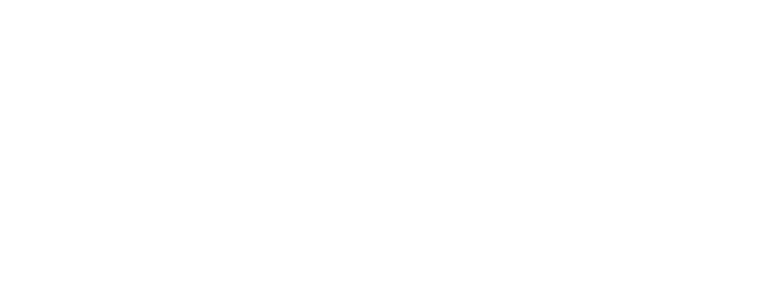
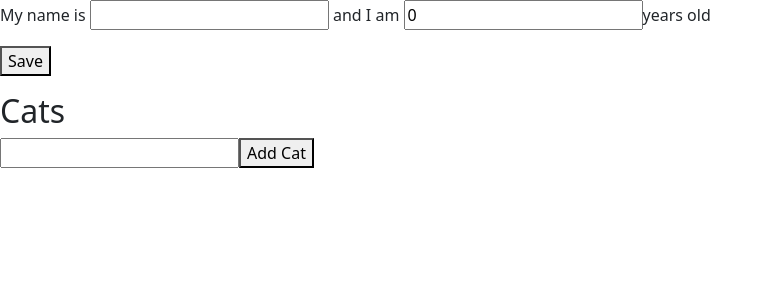
Before and after one commit to SamsulArifin80/LatihanNuxt, a Nuxt app: page /storage in a window 1280 px wide. Before the commit this address had no page. Shown: the top 300 px of the page, without its empty margins (0-773 px from the left). Built offline with nearby package versions, Linux system fonts and the light colour scheme.

Commit message:
update
update untuk modul localstorage

```diff
--- a/components/HeaderWeb.vue
+++ b/components/HeaderWeb.vue
@@ -2,15 +2,23 @@
     <nav class="navbar navbar-expand-md navbar-light bg-light">
     <div class="container">
     <a class="navbar-brand" href="#">Taskist</a>
-    <button class="navbar-toggler" type="button" data-bs-toggle="collapse"
-    data-bs-target="#navbarSupportedContent" aria-controls="navbarSupportedContent"
-    aria-expanded="false" aria-label="Toggle navigation">
+    <button class="navbar-toggler"
+      type="button"
+      data-bs-toggle="collapse"
+      data-bs-target="#navbarSupportedContent"
+      aria-controls="navbarSupportedContent"
+      aria-expanded="false"
+      aria-label="Toggle navigation">
     <span class="navbar-toggler-icon"></span>
     </button>
     <div class="collapse navbar-collapse" id="navbarSupportedContent">
         <ul class="navbar-nav me-auto mb-2 mb-lg-0">
           <li class="nav-item">
-          <a class="nav-link active" aria-current="page" href="/">Home</a>
+          <nuxt-link class="nav-link active" to="/">Home</nuxt-link>
+          </li>
+          <li class="nav-item">
+            <nuxt-link class="nav-link active" aria-current="page" to="/app">Todo</nuxt-link>
+          </li>
           <li class="nav-item">
           <a class="nav-link active" aria-current="page" href="/latihan">Latihan</a>
           </li>
@@ -23,6 +31,9 @@
           <li class="nav-item">
           <a class="nav-link active" aria-current="page" href="/list">List</a>
           </li>
+          <li class="nav-item">
+          <a class="nav-link active" aria-current="page" href="/storage">Storage</a>
+          </li>
         </ul>
     </div>
     </div>
--- /dev/null
+++ b/pages/storage.vue
@@ -0,0 +1,72 @@
+<template>
+    <div id="app">
+        <p>
+            My name is <input v-model="name">
+            and I am <input v-model="age">years old
+        </p>
+        <p>
+            <button @click="onSubmit">Save</button>
+        </p>
+        <h2>Cats</h2>
+        <div v-for="(cat, n) in cats" :key="cat">
+            <p>
+                <span class="cat">{{  cat }}</span>
+                <button @click="removeCat(n)">Remove</button>
+            </p>
+        </div>
+        <p>
+            <input v-model="newCat">
+            <button @click="addCat">Add Cat</button>
+        </p>
+    </div>
+</template>
+<script>
+export default {
+  data () {
+    return {
+      name: '',
+      age: 0,
+      cats: [],
+      newCat: null
+    }
+  },
+  mounted () {
+    if (localStorage.name) {
+      this.name = localStorage.name
+    }
+    if (localStorage.age) {
+      this.age = localStorage.age
+    }
+    if (localStorage.getItem('cats')) {
+      try {
+        this.cats = JSON.parse(localStorage.getItem('cats'))
+      } catch (e) {
+        localStorage.removeItem('cats')
+      }
+    }
+  },
+  methods: {
+    onSubmit () {
+      localStorage.name = this.name
+      localStorage.age = this.age
+      console.log('data storage ...')
+    },
+    addCat () {
+      if (!this.newCat) {
+        return
+      }
+      this.cats.push(this.newCat)
+      this.newCat = ''
+      this.saveCats()
+    },
+    removeCat (x) {
+      this.cats.splice(x, 1)
+      this.saveCats()
+    },
+    saveCats () {
+      const parsed = JSON.stringify(this.cats)
+      localStorage.setItem('cats', parsed)
+    }
+  }
+}
+</script>
```
